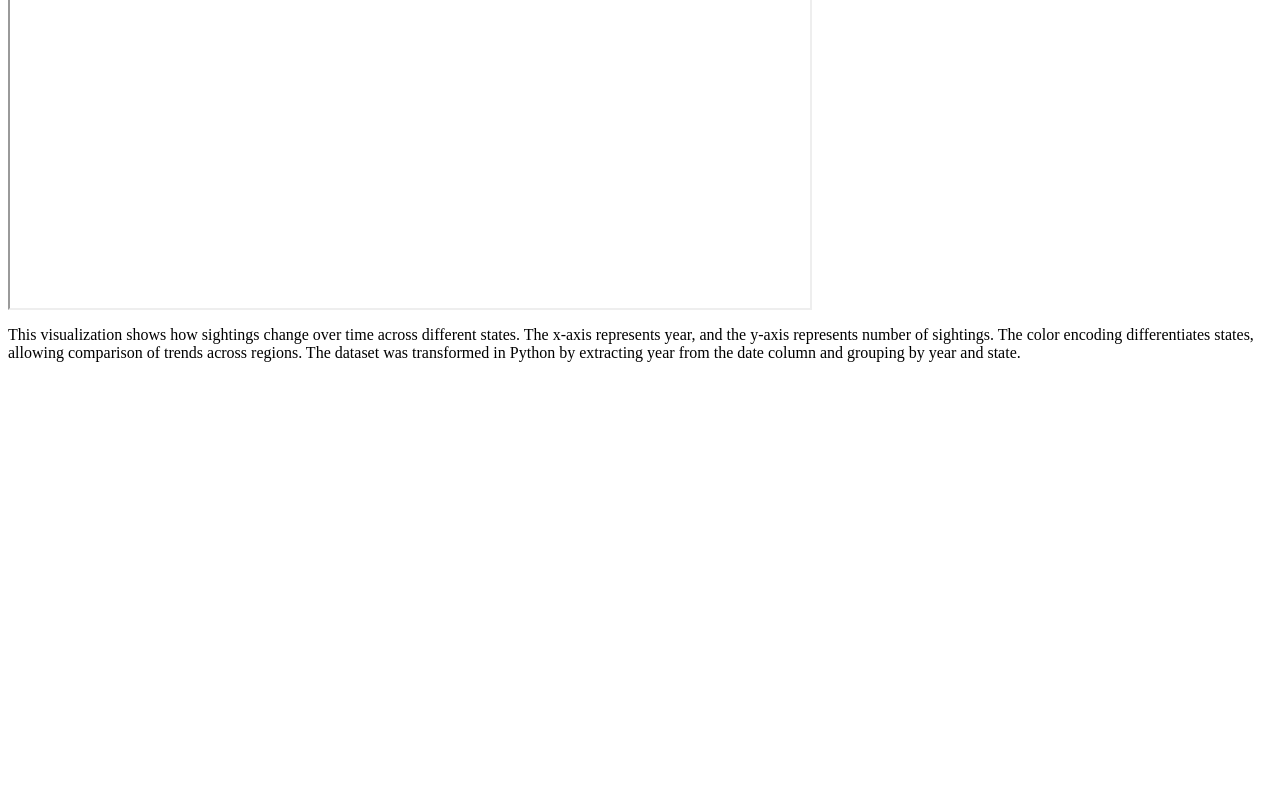
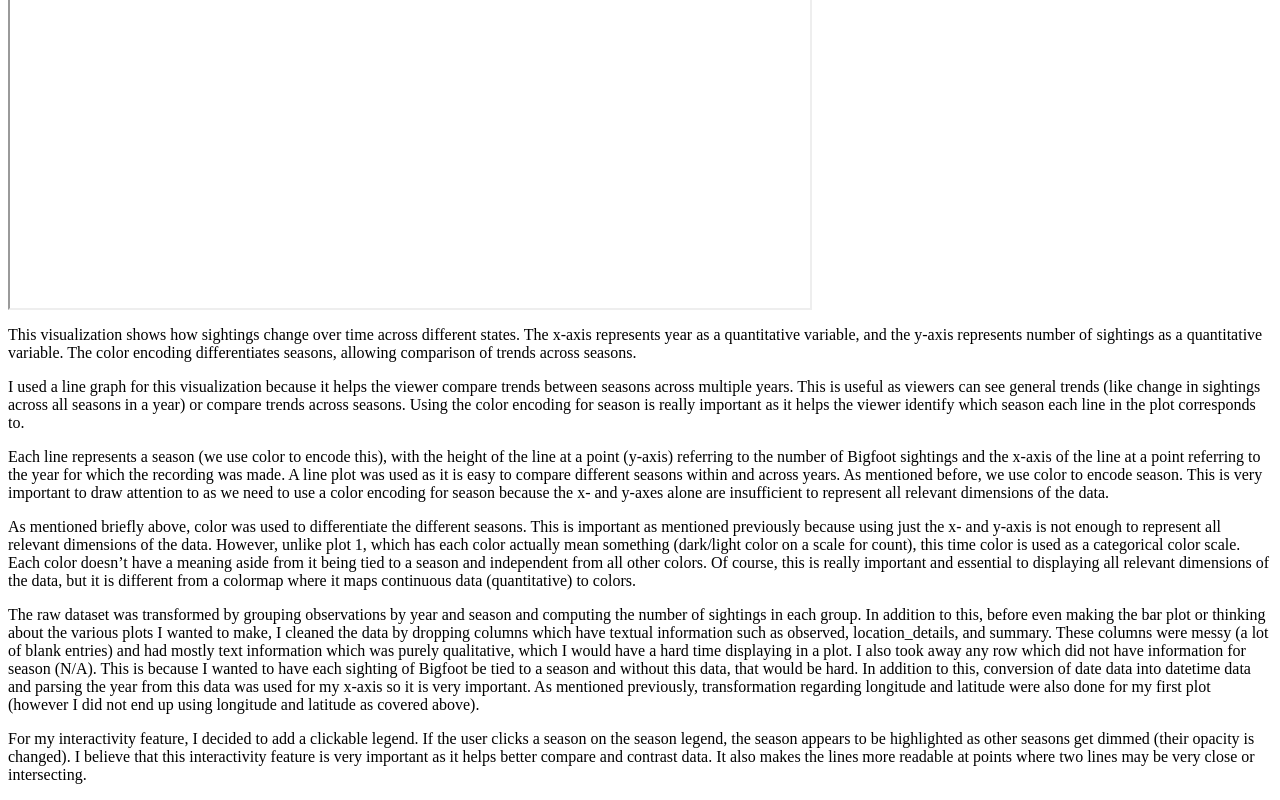
Before and after one commit to shaneg2illinois/shaneg2illinois.github.io, a plain HTML site: page index.html in a window 1280 px wide. Shown: the part 1424-2224 px from the top of the page. Before the commit the page ends 1802 px from the top, so only its background shows below. Drawn offline with Linux system fonts and the light colour scheme; a script that the page names is missing.

Commit message:
Update second description.html

```diff
--- a/index.html
+++ b/index.html
@@ -16,17 +16,16 @@
 
 <p>
 This plot shows Bigfoot sightings aggregated by state using a bar plot. The x-axis encodes state as a nominal variable, while the y-axis encodes the count of sightings as a quantitative measure. In addition to this, color is used to encode count of sightings as a quantitative measure as well.
-<p>
-
+</p>
 <p>
 In particular, I used viridis to help communicate the amount of Bigfoot sightings in each state. If a state has its bar colored in a brighter yellow, that means more Bigfoot sightings have occurred. If a state has its bar colored in a darker shade (blue), that means fewer Bigfoot sightings have occurred. I used viridis in particular as it is a great fit for ordered/quantitative data and can be seen well by colorblind people.
-<p>
+</p>
 <p>
 Each bar represents a state (on the x-axis, with state as a nominal variable), with the height of the bar showing the amount of Bigfoot sightings in that state. A bar plot is used as this makes it easy to compare different states using the height of their bars. Furthermore, the bars/states are arranged such that the states with the most Bigfoot sightings are to the left of the bar plot and bars/states with the least sightings are to the right.
-<p>
+</p>
 <p>
 Even though the bars are sufficient to compare and contrast different states, I decided to add color, with brightness/darkness corresponding to the amount of sightings, to make the bar plot more visually appealing. This also gives viewers another way to digest the information presented in the plot. It is important to note that using color is NOT REQUIRED for presenting the data as you can use the X and Y axis to sufficiently display the data without a color encoding. However, I do think that it is important to add color as an encoding as it makes the information easier to read (especially when comparing shorter bars).
-<p>
+</p>
 <p>
 The raw dataset was transformed by grouping sightings by state and computing the total count per state. I also arranged the bars by the count per state I calculated. This was done specifically as then comparisons can be made for short bars (think comparing Nebraska and Wyoming). If not arranged, a user may not be able to tell that Nebraska had slightly higher amount of total sightings than Wyoming. However, with this indexing style, this is resolved. In addition to this, before even making the bar plot or thinking about the various plots I wanted to make, I cleaned the data by dropping columns which have textual information such as observed, location_details, and summary. These columns were messy (a lot of blank entries) and had mostly text information which was purely qualitative, which I would have a hard time displaying in a plot. I also dropped rows of data where state was N/A, as I wanted this bar plot to reflect information regarding states where sightings happened. In addition to this, I dropped columns where latitude and longitude were N/A and converted those columns to numerical informations. This was not used in my analysis but was kept for an idea I had for analysing sightings by locaiton. I decided to ditch using latitude and longitude in favor of State as States are more easily identifable to average readers. In addition to this, coversion of date data into datetime data and parsing the year from this data was used for my second plot.
 </p>
@@ -37,6 +36,27 @@ The raw dataset was transformed by grouping sightings by state and computing the
 <iframe src="plot2.html" width="800" height="500"></iframe>
 
 <p>
-This visualization shows how sightings change over time across different states. The x-axis represents year, and the y-axis represents number of sightings. The color encoding differentiates states, allowing comparison of trends across regions. The dataset was transformed in Python by extracting year from the date column and grouping by year and state.
+This visualization shows how sightings change over time across different states. The x-axis represents year as a quantitative variable, and the y-axis represents number of sightings as a quantitative variable. The color encoding differentiates seasons, allowing comparison of trends across seasons.
+</p>
+
+<p>
+I used a line graph for this visualization because it helps the viewer compare trends between seasons across multiple years. This is useful as viewers can see general trends (like change in sightings across all seasons in a year) or compare trends across seasons. Using the color encoding for season is really important as it helps the viewer identify which season each line in the plot corresponds to.
+</p>
+
+<p>
+Each line represents a season (we use color to encode this), with the height of the line at a point (y-axis) referring to the number of Bigfoot sightings and the x-axis of the line at a point referring to the year for which the recording was made. A line plot was used as it is easy to compare different seasons within and across years. As mentioned before, we use color to encode season. This is very important to draw attention to as we need to use a color encoding for season because the x- and y-axes alone are insufficient to represent all relevant dimensions of the data.
+</p>
+
+<p>
+As mentioned briefly above, color was used to differentiate the different seasons. This is important as mentioned previously because using just the x- and y-axis is not enough to represent all relevant dimensions of the data. However, unlike plot 1, which has each color actually mean something (dark/light color on a scale for count), this time color is used as a categorical color scale. Each color doesn’t have a meaning aside from it being tied to a season and independent from all other colors. Of course, this is really important and essential to displaying all relevant dimensions of the data, but it is different from a colormap where it maps continuous data (quantitative) to colors.
+</p>
+
+<p>
+The raw dataset was transformed by grouping observations by year and season and computing the number of sightings in each group. In addition to this, before even making the bar plot or thinking about the various plots I wanted to make, I cleaned the data by dropping columns which have textual information such as observed, location_details, and summary. These columns were messy (a lot of blank entries) and had mostly text information which was purely qualitative, which I would have a hard time displaying in a plot. I also took away any row which did not have information for season (N/A). This is because I wanted to have each sighting of Bigfoot be tied to a season and without this data, that would be hard. In addition to this, conversion of date data into datetime data and parsing the year from this data was used for my x-axis so it is very important. As mentioned previously, transformation regarding longitude and latitude were also done for my first plot (however I did not end up using longitude and latitude as covered above).
+</p>
+
+<p>
+For my interactivity feature, I decided to add a clickable legend. If the user clicks a season on the season legend, the season appears to be highlighted as other seasons get dimmed (their opacity is changed). I believe that this interactivity feature is very important as it helps better compare and contrast data. It also makes the lines more readable at points where two lines may be very close or intersecting.
+</p>
 
 </body>
```
